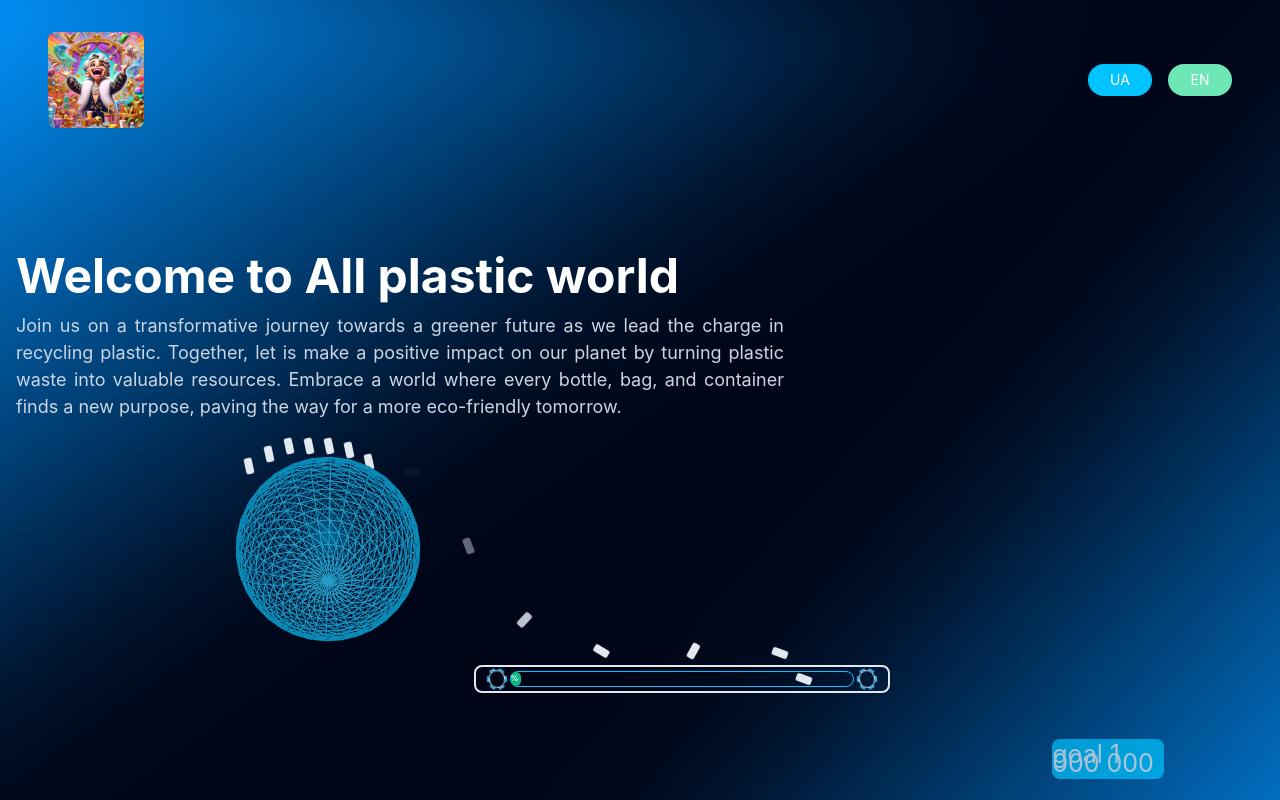
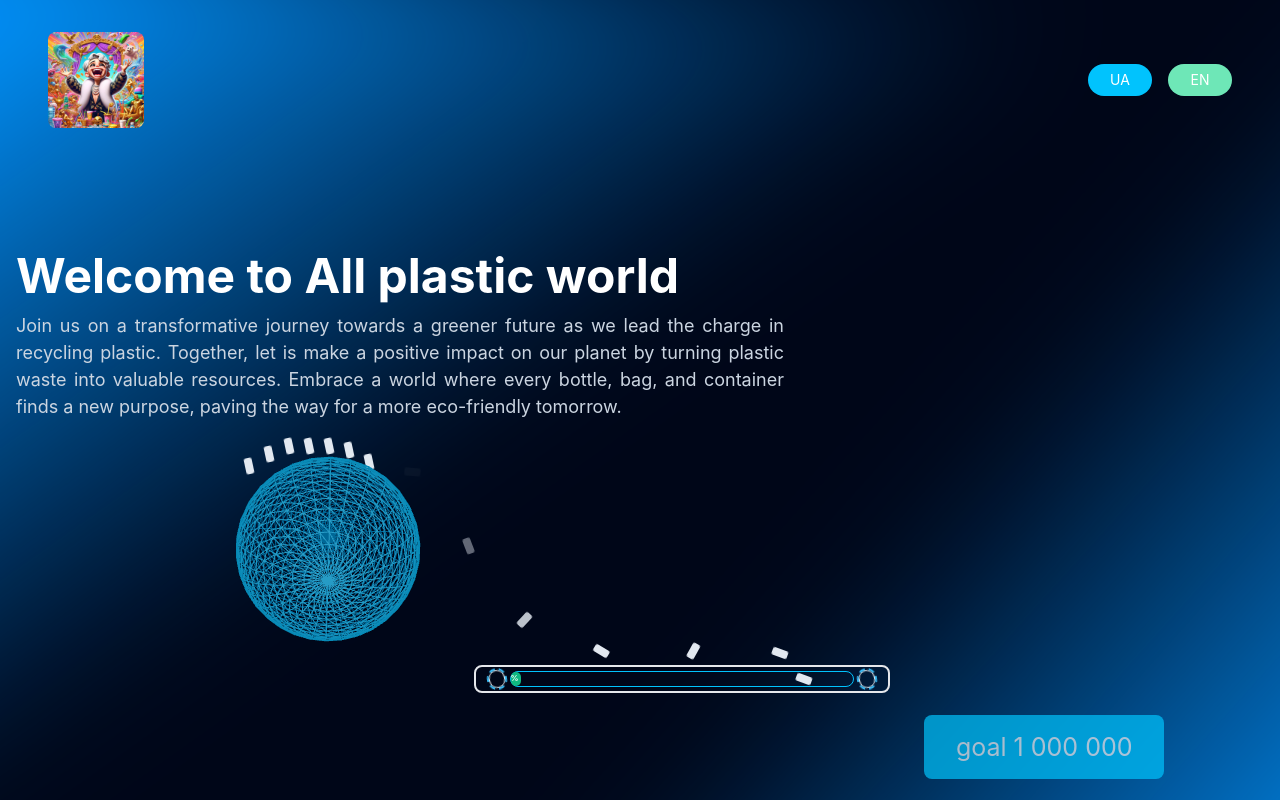
Before and after one commit to Kost90/allplastic-world, a React (Vite) app in the folder allplasticworld/: page / in a window 1280 px wide. Shown: the top 800 px of the page. Built offline with nearby package versions, Linux system fonts and the light colour scheme; no server answers.

Commit message:
edited animations styles

```diff
--- a/allplasticworld/src/components/animations/plasticsitems/Plastiitems.module.css
+++ b/allplasticworld/src/components/animations/plasticsitems/Plastiitems.module.css
@@ -10,18 +10,18 @@
   }
   25% {
     opacity: 1;
-    transform: translateY(112px) translateX(77px) rotate(160deg);
+    transform: translateY(112px) translateX(110px) rotate(160deg);
   }
   50% {
     opacity: 1;
-    transform: translateY(112px) translateX(135px) rotate(380deg);
+    transform: translateY(112px) translateX(155px) rotate(380deg);
   }
   75% {
-    transform: translateY(165px) translateX(175px) rotate(380deg);
+    transform: translateY(165px) translateX(190px) rotate(380deg);
   }
   100% {
     opacity: 0;
-    transform: translateY(165px) translateX(175px) rotate(380deg);
+    transform: translateY(165px) translateX(190px) rotate(380deg);
   }
 }
 @media (min-width: 576px) {
@@ -78,18 +78,18 @@
     }
     25% {
       opacity: 1;
-      transform: translateY(150px) translateX(100px) rotate(160deg);
+      transform: translateY(190px) translateX(100px) rotate(160deg);
     }
     50% {
       opacity: 1;
-      transform: translateY(150px) translateX(290px) rotate(380deg);
+      transform: translateY(190px) translateX(380px) rotate(380deg);
     }
     75% {
-      transform: translateY(200px) translateX(330px) rotate(380deg);
+      transform: translateY(250px) translateX(450px) rotate(380deg);
     }
     100% {
       opacity: 0;
-      transform: translateY(200px) translateX(330px) rotate(380deg);
+      transform: translateY(250px) translateX(450px) rotate(380deg);
     }
   }
 }
@@ -125,19 +125,43 @@
     }
     25% {
       opacity: 1;
-      transform: translateY(185px) translateX(100px) rotate(160deg);
+      transform: translateY(190px) translateX(100px) rotate(160deg);
     }
     50% {
       opacity: 1;
-      transform: translateY(185px) translateX(480px) rotate(380deg);
+      transform: translateY(190px) translateX(600px) rotate(380deg);
     }
     75% {
       opacity: 1;
-      transform: translateY(250px) translateX(600px) rotate(380deg);
+      transform: translateY(250px) translateX(750px) rotate(380deg);
     }
     100% {
       opacity: 0;
-      transform: translateY(250px) translateX(600px) rotate(380deg);
+      transform: translateY(250px) translateX(750px) rotate(380deg);
+    }
+  }
+}
+@media (min-width: 1620px) {
+  @keyframes fadeout {
+    0% {
+      opacity: 0;
+      transform: translateY(0) rotate(0deg);
+    }
+    25% {
+      opacity: 1;
+      transform: translateY(190px) translateX(100px) rotate(160deg);
+    }
+    50% {
+      opacity: 1;
+      transform: translateY(190px) translateX(600px) rotate(380deg);
+    }
+    75% {
+      opacity: 1;
+      transform: translateY(250px) translateX(750px) rotate(380deg);
+    }
+    100% {
+      opacity: 0;
+      transform: translateY(250px) translateX(750px) rotate(380deg);
     }
   }
 }/*# sourceMappingURL=Plastiitems.module.css.map */
--- a/allplasticworld/src/ui/animation/Animation.module.css
+++ b/allplasticworld/src/ui/animation/Animation.module.css
@@ -23,7 +23,7 @@
 
 .plastic_item_group {
   @apply flex flex-row gap-1 absolute;
-  left: 14%;
+  left: 15%;
   top: -2%;
 }
 
@@ -130,6 +130,7 @@
     @apply mt-4;
   }
   .recycle_bin {
+    @apply w-48 h-14;
     right: 8%;
   }
   .count {
@@ -139,7 +140,7 @@
 }
 @media (min-width: 992px) {
   .plastic_item_group {
-    left: 15%;
+    left: 18%;
     top: -2%;
   }
   .sorted_plate {
@@ -148,17 +149,32 @@
   .sorted_div {
     @apply w-5;
   }
+  .recycle_bin {
+    @apply w-52 h-16;
+    right: 8%;
+  }
 }
 @media (min-width: 1200px) {
   .plastic_item_group {
     left: 18%;
     top: -2%;
   }
+  .recycle_bin {
+    @apply w-60 h-16;
+    right: 8%;
+  }
 }
 @media (min-width: 1420px) {
   .plastic_item_group {
     @apply flex flex-row gap-1 absolute;
-    left: 19%;
+    left: 20%;
+    top: -2%;
+  }
+}
+@media (min-width: 1620px) {
+  .plastic_item_group {
+    @apply flex flex-row gap-1 absolute;
+    left: 20%;
     top: -2%;
   }
 }
--- a/allplasticworld/src/ui/animation/Animation.module.scss
+++ b/allplasticworld/src/ui/animation/Animation.module.scss
@@ -23,7 +23,7 @@
 
 .plastic_item_group {
     @apply flex flex-row gap-1 absolute;
-    left: 14%;
+    left: 15%;
     top: -2%;
 }
 
@@ -139,6 +139,7 @@
     }
 
     .recycle_bin {
+        @apply w-48 h-14;
         right: 8%;
     }
 
@@ -150,7 +151,7 @@
 
 @media (min-width: 992px) {
     .plastic_item_group {
-        left: 15%;
+        left: 18%;
         top: -2%;
     }
 
@@ -161,6 +162,11 @@
     .sorted_div {
         @apply w-5;
     }
+
+    .recycle_bin {
+        @apply w-52 h-16;
+        right: 8%;
+    }
 }
 
 @media (min-width: 1200px) {
@@ -168,12 +174,26 @@
         left: 18%;
         top: -2%;
     }
+
+    .recycle_bin {
+        @apply w-60 h-16;
+        right: 8%;
+    }
 }
 
 @media (min-width: 1420px) {
     .plastic_item_group {
         @apply flex flex-row gap-1 absolute;
-        left: 19%;
+        left: 20%;
+        top: -2%;
+    }
+}
+
+
+@media (min-width: 1620px) {
+    .plastic_item_group {
+        @apply flex flex-row gap-1 absolute;
+        left: 20%;
         top: -2%;
     }
 }
```
Also changed, not shown: allplasticworld/src/components/animations/plasticsitems/Plastiitems.module.scss (+38 -12 lines), 2 other files (tests, documents, lock files or other folders).
